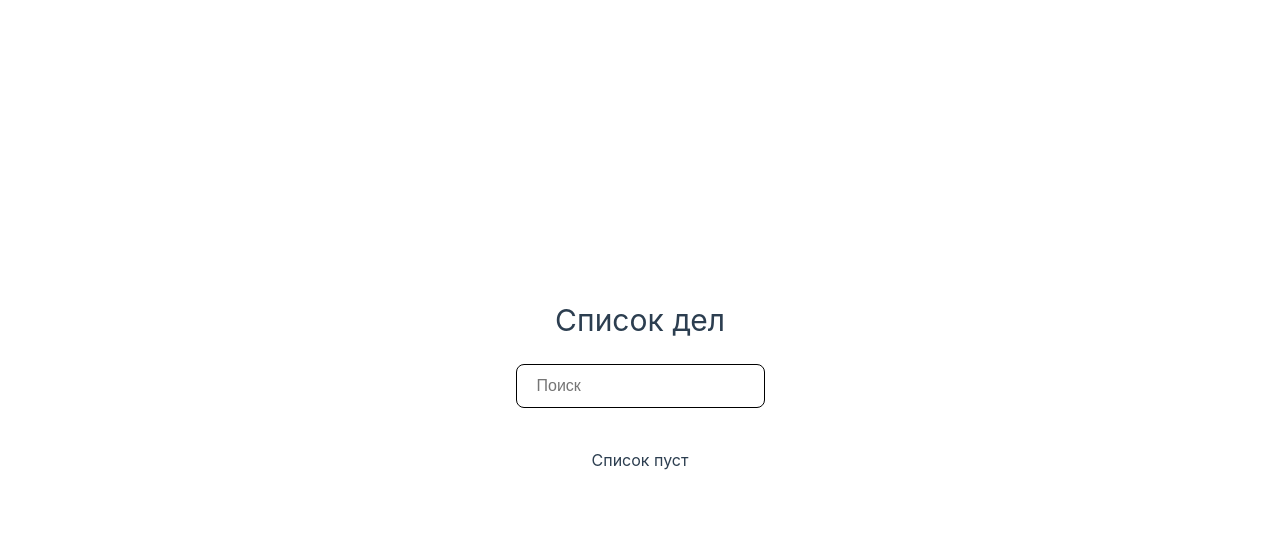
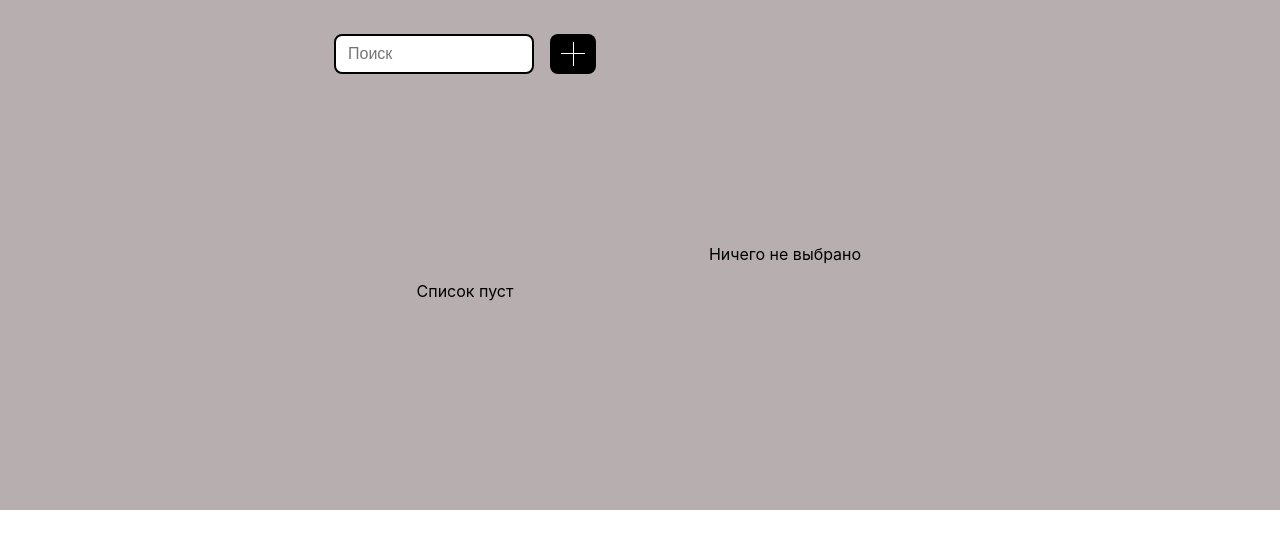
Before and after one commit to Kilvii/PracticeHaH, a Vue app in the folder TodoList/: page / in a window 1280 px wide. Shown: the top 548 px of the page. Built offline with nearby package versions, Linux system fonts and the light colour scheme.

Commit message:
All functionalities without Routes

```diff
--- a/TodoList/package.json
+++ b/TodoList/package.json
@@ -9,7 +9,8 @@
     "preview": "vite preview"
   },
   "dependencies": {
-    "vue": "^3.4.21"
+    "vue": "^3.4.21",
+    "vue-router": "^4.3.2"
   },
   "devDependencies": {
     "@vitejs/plugin-vue": "^5.0.4",
--- a/TodoList/src/App.vue
+++ b/TodoList/src/App.vue
@@ -1,5 +1,5 @@
 <script>
-import { ref } from 'vue';
+import { computed, ref } from 'vue';
 import InputComponent from './components/InputComponent.vue';
 import ButtonComponent from './components/ButtonComponent.vue';
 import ObjectCardComponent from './components/ObjectCardComponent.vue';
@@ -11,91 +11,236 @@ export default {
     ObjectCardComponent,
   },
   setup() {
-    const header = 'Список дел';
     const strEmptyList = 'Список пуст';
-    const newItem = ref('');
+    const strNothingSelected = 'Ничего не выбрано';
+    const itemName = ref('');
+    const showCreateTodo = ref(false);
+    const itemAddress = ref('');
+    const editingIndex = ref(null);
+    const searchInput = ref('');
     const items = ref([]);
 
-    const addItem = () => {
-      if (newItem.value.trim() !== '') {
-        items.value.push(newItem.value.trim());
-        newItem.value = '';
-      }
+    const filteredItems = computed( () => {
+      var filterInput = searchInput.value.toLowerCase().trim();
+      return items.value.filter(item => {
+        return item.name.toLowerCase().includes(filterInput);
+      });
+    })
+
+    const handleAddItem = () => {
+      showCreateTodo.value = true;
+      itemName.value = '';
+      itemAddress.value = '';
     };
 
+    const handleResetItem = () => {
+      itemName.value = '';
+      itemAddress.value = '';
+    }
+
+    const handleSaveItem = () => {
+      if (itemName.value.trim() !== '' && itemAddress.value.trim() !== '') {
+        var newItem = {
+          name: itemName.value.trim(),
+          address: itemAddress.value.trim()
+        };
+        if (editingIndex.value !== null) {
+          items.value[editingIndex.value] = newItem;
+          editingIndex.value = null;
+        } else {
+          items.value.push(newItem);
+        }
+        showCreateTodo.value = false;
+        itemName.value = '';
+        itemAddress.value = '';
+      }
+    }
+
     const editItem = (index) => {
-      const editedItem = prompt('Введите новое значение', items.value[index]);
-      if (editedItem !== null) {
-        items.value[index] = editedItem.trim();
-      }
+      showCreateTodo.value = true;
+      itemName.value = items.value[index].name;
+      itemAddress.value = items.value[index].address;
+      editingIndex.value = index;
     };
 
     const deleteItem = (index) => {
+      showCreateTodo.value = false;
       items.value.splice(index, 1);
     };
 
+
     return {
-      header,
       strEmptyList,
-      newItem,
+      strNothingSelected,
+      showCreateTodo,
+      itemName,
+      itemAddress,
+      searchInput,
+      editingIndex,
+      filteredItems,
       items,
-      addItem,
       editItem,
-      deleteItem
+      deleteItem,
+      handleAddItem,
+      handleResetItem,
+      handleSaveItem,
     };
   }
 };
 </script>
 
 <template>
-  <div class="container">
-    <div class="header">
-      <h1>{{ header }}</h1>
+  <div class="todolist">
+    <aside class="sidebar">
+      <div class="sidebar-header">
+        <InputComponent v-model.trim="searchInput" type="text" height="40px" width="200px" placeholder="Поиск"
+          style="margin-right: 8px" />
+        <ButtonComponent background-color="black" height="40px" width="46px" @click="handleAddItem"
+          icon="./src/icons/Add.svg">
+        </ButtonComponent>
       </div>
-    <InputComponent v-model.trim="newItem" @keyup.enter="addItem" type="text" height="20px" width="200px"
-      placeholder="Поиск" />
+      <div class=sidebar-main>
         <div class="cards">
           <ul class="cards-list">
-        <li v-for="(item, index) in items" :key="index">
-          <ObjectCardComponent @editItem="editItem(index)" @deleteItem="deleteItem(index)" :item="item" height="80px" width="260px" color="black" backgroundColor="white" />
+            <li v-for="(item, index) in filteredItems" :key="index">
+              <ObjectCardComponent @editItem="editItem(index)" @deleteItem="deleteItem(index)" :item="item"
+                height="80px" width="268px" color="black" backgroundColor="white" />
             </li>
           </ul>
+        </div>
         <p v-if="!items.length" class="empty-list">
           {{ strEmptyList }}
         </p>
       </div>
+    </aside>
+    <div class="main-container">
+      <p v-if="!showCreateTodo" class="empty-editor">
+        {{ strNothingSelected }}
+      </p>
+      <div v-if="showCreateTodo" class="createTodo">
+        <div class="inputTodo">
+          <InputComponent v-model.trim="itemName" type="text" height="40px" width="313px" placeholder="Название объекта"
+            style="margin-top: 8px" />
+          <InputComponent v-model.trim="itemAddress" type="text" height="40px" width="313px" placeholder="Адрес объекта"
+            style="margin-top: 12px" />
+        </div>
+        <div class="btnTodo">
+          <ButtonComponent background-color="gray" label="Сбросить" height="40px" width="148px"
+            @click="handleResetItem"></ButtonComponent>
+          <ButtonComponent background-color="black" label="Сохранить" height="40px" width="148px"
+            @click="handleSaveItem"></ButtonComponent>
+        </div>
+      </div>
+    </div>
+
   </div>
 </template>
 
+<!-- TODO: (1) Центр body (4) Routes -->
+
 <style scoped>
-.container {
+.todolist {
+  background-color: rgb(183, 175, 175);
+  display: flex;
+  flex-direction: row;
+  align-items: center;
+  justify-content: center;
+  /* max-width: 690px;
+  max-height: 470px; */
+  padding: 20px;
+  min-width: 320px;
+  min-height: 200px;
+}
+
+.sidebar {
   display: flex;
   flex-direction: column;
   align-items: center;
-  justify-content: center;
-  height: 100vh;
+  justify-content: start;
+  height: 470px;
 }
 
-.header {
-  margin-bottom: 20px;
+.sidebar-header {
+  display: flex;
+  flex-direction: row;
+  padding: 14px;
+  padding-bottom: 20px;
+}
+
+.sidebar-main {
+  display: flex;
+  flex-direction: column;
+  align-items: center;
+  overflow-y: auto;
+  scrollbar-width: thin;
+  scrollbar-color: black gray;
+  flex-grow: 1;
+  width: 100%;
 }
 
 .cards {
   display: flex;
   flex-direction: column;
-  margin-bottom: 20px;
   align-items: center;
   justify-content: center;
+  width: 100%;
+  padding: 0 20px;
 }
 
 .cards-list {
-  padding-left: 0;
-  margin-bottom: 20px;
+  padding: 0;
   list-style-type: none;
+  width: 100%;
 }
 
-.empty-list {
+.empty-list,
+.empty-editor {
+  display: flex;
+  justify-content: center;
+  align-items: center;
+  height: 100%;
   font-size: 16px;
-  margin-bottom: 10px;
+  color: black;
+}
+
+.main-container {
+  display: flex;
+  flex-direction: column;
+  align-items: center;
+  justify-content: flex-start;
+  height: 470px;
+  width: 350px;
+}
+
+.createTodo {
+  background-color: white;
+  display: flex;
+  flex-direction: column;
+  align-items: center;
+  justify-content: flex-start;
+  height: 100%;
+  width: 100%;
+  border-radius: 8px;
+}
+
+.inputTodo {
+  display: flex;
+  flex-direction: column;
+  align-items: center;
+  justify-content: flex-start;
+  margin-bottom: auto;
+}
+
+.btnTodo {
+  display: flex;
+  flex-direction: row;
+  align-items: flex-end;
+  justify-content: flex-end;
+  margin-top: auto;
+  margin-bottom: 14px;
+}
+
+.btnTodo>*:not(:last-child) {
+  margin-right: 14px;
 }
 </style>
--- a/TodoList/src/components/ButtonComponent.vue
+++ b/TodoList/src/components/ButtonComponent.vue
@@ -42,17 +42,17 @@ const emit = defineEmits([''])
 
 <style scoped>
 .btn {
+    display: flex;
+    align-items: center;
+    justify-content: center;
     border: none;
     border-radius: 8px;
-    margin-right: 16px;
     cursor: pointer;
 }
 .btn-wrap {
     font-size: 16px;
-    display: flex;
-    align-items: center;
 }
 .btn:hover {
-    border: 3px solid black;
+    opacity: 0.7;
 }
 </style>
--- a/TodoList/src/components/InputComponent.vue
+++ b/TodoList/src/components/InputComponent.vue
@@ -33,6 +33,7 @@ function handleInput(event) {
         <label v-if="label"> {{ label }}</label>
         <input
         class="input-field"
+        :style="{ height: height, width: width }"
         :value="modelValue"
         :placeholder="placeholder"
         @input="handleInput"
@@ -46,14 +47,13 @@ function handleInput(event) {
     flex-direction: column;
     align-items: center;
     justify-content: center;
-    margin-bottom: 20px;
 }
 
 .input-field {
-    border: 1px solid black;
+    border: 2px solid black;
     border-radius: 8px;
     text-align: left;
-    padding: 12px 20px ;
+    padding: 8px 12px ;
     font-size: 16px;
 }
 </style>
--- a/TodoList/src/components/ObjectCardComponent.vue
+++ b/TodoList/src/components/ObjectCardComponent.vue
@@ -7,7 +7,7 @@ const props = defineProps({
     default: "",
   },
   item: {
-    type: String,
+    type: Object,
     requaired: true,
   },
   color: {
@@ -31,22 +31,27 @@ const props = defineProps({
 const emit = defineEmits(['editItem', 'deleteItem'])
 
 function handleEditItem(event) {
-    emit('editItem', event.target.value);
+  emit('editItem', event.target.value);
 }
 
 function handleDeleteItem(event) {
-    emit('deleteItem', event.target.value);
+  emit('deleteItem', event.target.value);
 }
 
 </script>
 
 <template>
-  <div class="card" :style="{ color: color, backgroundColor: backgroundColor, height: height, width: width }">
-    <span>{{ item }}</span>
-    <ButtonComponent background-color="red" height="40px" width="46px" @click="handleEditItem" icon="./src/icons/Add.svg">
-    </ButtonComponent>
-    <ButtonComponent background-color="green" height="40px" width="46px" @click="handleDeleteItem" icon="./src/icons/Delete.svg">
-    </ButtonComponent>
+  <div class="card"
+  :style="{ color: color, backgroundColor: backgroundColor, height: height, width: width }"
+  @click="handleEditItem"
+  >
+    <div class=card-header>
+      <span class="card-title">{{ item.name }}</span>
+      <ButtonComponent background-color="red" height="40px" width="46px" @click.stop="handleDeleteItem"
+        icon="./src/icons/Delete.svg">
+      </ButtonComponent>
+    </div>
+    <span class="card-address">{{ item.address }}</span>
   </div>
 </template>
 
@@ -54,15 +59,28 @@ function handleDeleteItem(event) {
 .card {
   font-size: 16px;
   display: flex;
-  align-items: center;
-  margin-bottom: 10px;
+  flex-direction: column;
+  margin-bottom: 16px;
   padding: 8px;
   border-radius: 8px;
   border: none;
-  justify-content: center;
 }
 
-.card span {
-  padding-right: 10px;
+.card-header {
+  display: flex;
+  align-items: center;
+  justify-content: space-between;
+}
+
+.card-title {
+  margin-left: 6px;
+}
+
+.card-address {
+  display: flex;
+  align-items: center;
+  margin-left: 6px;
+  color: gray;
+  font-size: 14px;
 }
 </style>
```
Also changed, not shown: 1 other file (tests, documents, lock files or other folders). Lines whose indentation alone changed are shown as unchanged.
